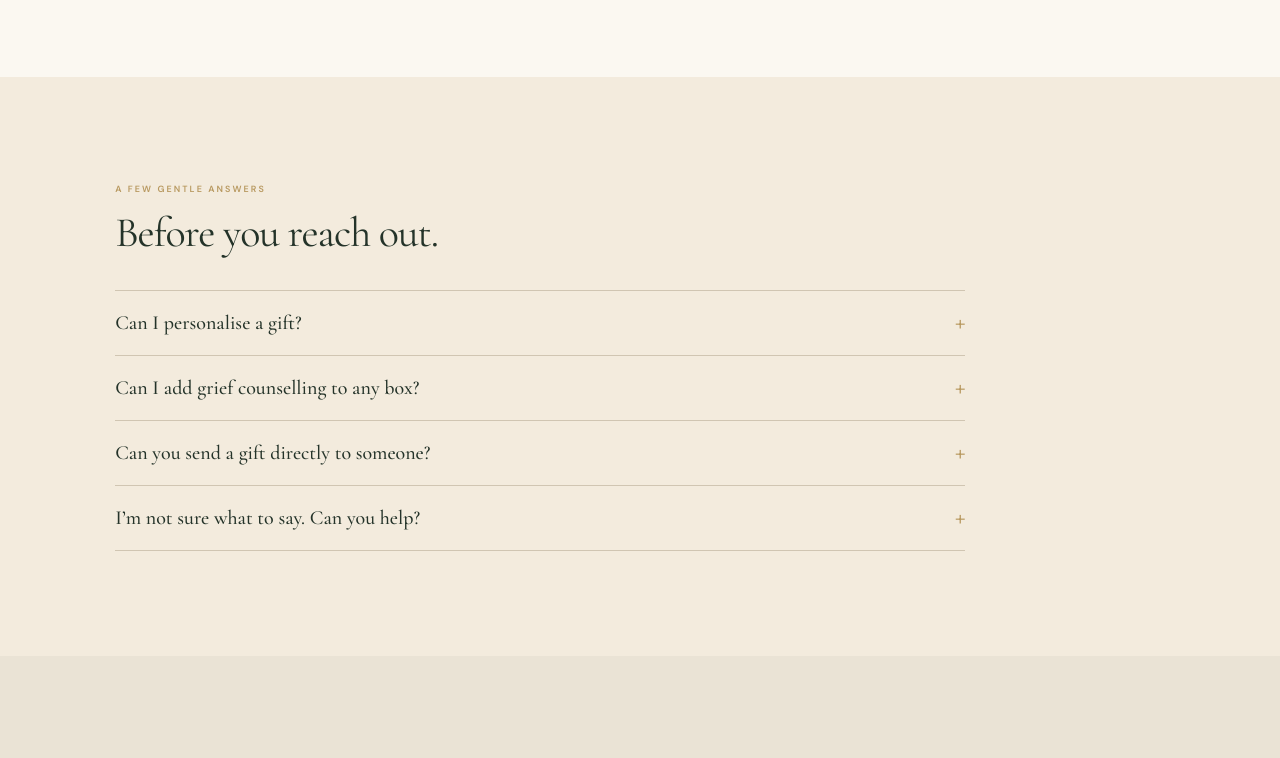
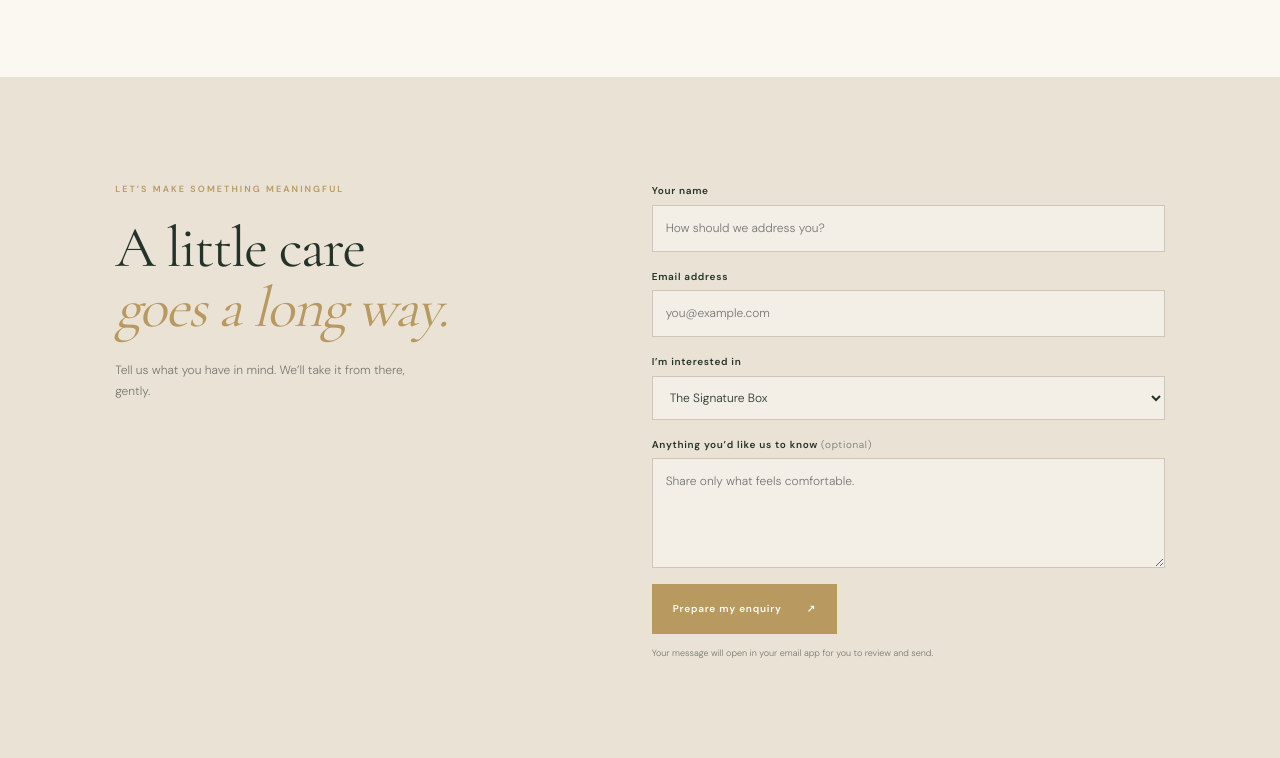
Before and after one commit to zd2511/GriefandGrace, a plain HTML site: page index.html in a window 1280 px wide. Shown: the part 4136-4894 px from the top of the page. Drawn offline with nearby package versions, Linux system fonts and the light colour scheme.

Commit message:
Add files via upload

```diff
--- a/index.html
+++ b/index.html
@@ -33,7 +33,6 @@
     <section class="quote-band"><div class="quote-ornament">✳</div><blockquote>“You do not have to find a way through<br>all of it today. Just this moment.”</blockquote><p>A GENTLE REMINDER FROM GRIEF & GRACE</p></section>
     <section class="counselling section-pad" id="counselling"><div class="counselling-image"><div class="counselling-photo"></div><div class="photo-stamp"><span>SPACE TO</span><strong>Feel.</strong><span>SPACE TO</span><strong>Heal.</strong></div></div><div class="counselling-copy"><p class="eyebrow">AN EXTRA LAYER OF CARE</p><h2>Grief support,<br><em>when you’re ready.</em></h2><p>Sometimes a thoughtful gift is the beginning of a conversation. Our optional grief-counselling add-on is designed for people who would appreciate a little more support alongside their gift.</p><div class="care-list"><div><span>01</span><p><strong>Add support to a gift</strong><br>Include a grief-support session or counselling voucher with a comfort box.</p></div><div><span>02</span><p><strong>A gentle, private next step</strong><br>Ask us about available options, format, and suitable support providers.</p></div><div><span>03</span><p><strong>Chosen with care</strong><br>Support is always optional and offered without pressure or judgement.</p></div></div><p class="small-note">Counselling availability, provider credentials, session format, and pricing will be confirmed before purchase. Grief support is not an emergency service.</p><a class="button button-dark" href="#contact" data-interest="Grief counselling add-on">Ask about grief support <span>↗</span></a></div></section>
     <section class="message-section"><div class="message-card"><div class="message-copy"><p class="eyebrow">WORDS FROM THE HEART</p><h2>For the days<br><em>words feel small.</em></h2><p>“May this little gift remind you that you are loved, that your grief deserves gentleness, and that you do not have to navigate this journey alone.”</p><span class="signature">With love, Grief & Grace</span></div><div class="message-art"><div class="card-paper"><img src="assets/leaf.svg" alt=""><p>Thinking of you.<br>Holding space for you.<br>Here, whenever you need.</p><span>♡</span></div></div></div></section>
-    <section class="faq section-pad"><p class="eyebrow">A FEW GENTLE ANSWERS</p><h2>Before you reach out.</h2><div class="faq-list"><details><summary>Can I personalise a gift? <span>+</span></summary><p>Yes. The Bespoke Collection is designed around your wishes. Share who the gift is for and what you would like it to communicate, and we can discuss suitable personal touches.</p></details><details><summary>Can I add grief counselling to any box? <span>+</span></summary><p>Grief support is an optional add-on. Contact us before ordering so we can confirm current availability, provider details, session format, and pricing.</p></details><details><summary>Can you send a gift directly to someone? <span>+</span></summary><p>Delivery options and gift-note arrangements can be discussed when you enquire. We will confirm the available options before your order is finalised.</p></details><details><summary>I’m not sure what to say. Can you help? <span>+</span></summary><p>You do not need to find perfect words. Tell us a little about the person and the moment, only what you feel comfortable sharing, and we can help you choose a thoughtful direction.</p></details></div></section>
     <section class="contact section-pad" id="contact"><div class="contact-heading"><p class="eyebrow">LET’S MAKE SOMETHING MEANINGFUL</p><h2>A little care<br><em>goes a long way.</em></h2><p>Tell us what you have in mind. We’ll take it from there, gently.</p></div><form id="enquiry-form" class="contact-form"><label for="name">Your name</label><input id="name" name="name" required placeholder="How should we address you?"><label for="email">Email address</label><input id="email" name="email" type="email" required placeholder="you@example.com"><label for="interest">I’m interested in</label><select id="interest" name="interest"><option>The Signature Box</option><option>The Memorial Keepsake</option><option>The Bespoke Collection</option><option>Grief counselling add-on</option><option>Something else</option></select><label for="message">Anything you’d like us to know <span>(optional)</span></label><textarea id="message" name="message" rows="4" placeholder="Share only what feels comfortable."></textarea><button class="button button-gold" type="submit">Prepare my enquiry <span>↗</span></button><p class="form-note">Your message will open in your email app for you to review and send.</p></form></section>
   </main>
   <footer class="footer"><div class="footer-main"><a class="brand footer-brand" href="#top"><img src="assets/leaf.svg" alt="" class="brand-mark"><span class="brand-name">GRIEF <i>&</i> GRACE<small>GIFTS OF COMFORT & REMEMBRANCE</small></span></a><p>Making space for sorrow,<br>surrounding it with care.</p><div class="footer-links"><a href="#collection">The collection</a><a href="#counselling">Grief support</a><a href="#contact">Contact</a></div></div><div class="footer-bottom"><span>© <span id="year"></span> Grief & Grace. Made with care.</span><span>THOUGHTFUL GIFTS FOR DIFFICULT DAYS.</span><a href="#top">BACK TO TOP ↑</a></div></footer>
```
